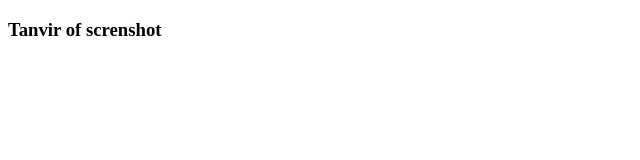
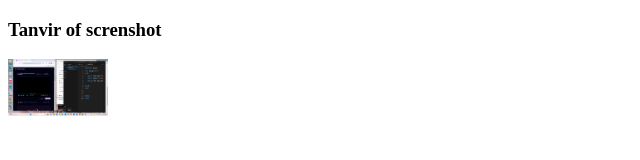
Before and after one commit to tanvir-sikder/my-fourth-repo, a plain HTML site: page index.html in a window 1280 px wide. Shown: the whole page, without its empty margins (0-640 px from the left). Drawn offline with Linux system fonts and the light colour scheme.

Commit message:
added one picture

```diff
--- a/index.html
+++ b/index.html
@@ -9,7 +9,7 @@
 </head>
 <body>
     <h3>Tanvir of screnshot</h3>
-
+<img src="image/Screenshot 2024-01-08 223409.png" alt="">
 
 </body>
 </html>
--- a/styles/tanvir.css
+++ b/styles/tanvir.css
@@ -0,0 +1,3 @@
+img{
+    width: 100px;
+}
```
